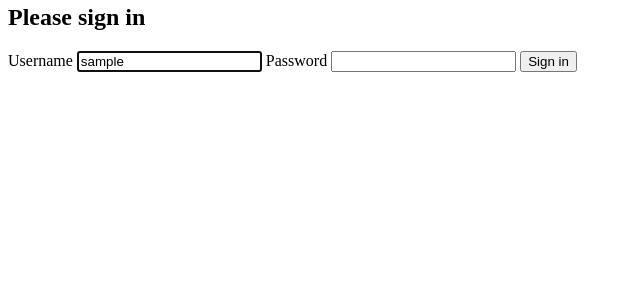
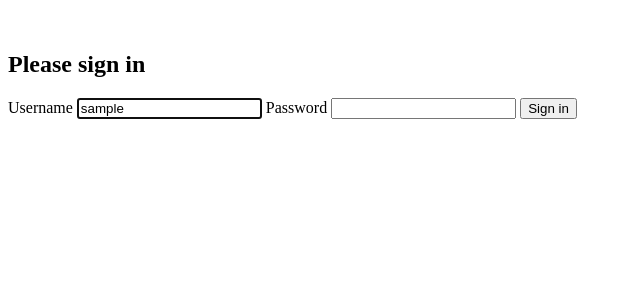
Before and after one commit to cupracer/ohmyhousehold-old, a Symfony app: template templates/security/login.html.twig in a window 1280 px wide. Shown: the part 128-428 px from the top of the page, without its empty margins (0-640 px from the left). Run offline with Twig, Linux system fonts and the light colour scheme; the template is opened without the code that fills it: most values are stand-ins (such as "Sample title", 1, 10 or a date in 2020); some libraries are stand-ins or nearby versions.

Commit message:
keep space if not title exists

```diff
--- a/templates/base.html.twig
+++ b/templates/base.html.twig
@@ -102,7 +102,7 @@
 
 
 {% block content_page_title %}
-    {% if pageTitle is defined %}<h1 class="page-title">{{ pageTitle }}</h1>{% endif %}
+    <h1 class="page-title">{% if pageTitle is defined %}{{ pageTitle }}{% else %}&nbsp;{% endif %}</h1>
 {% endblock content_page_title %}
 
 
```
